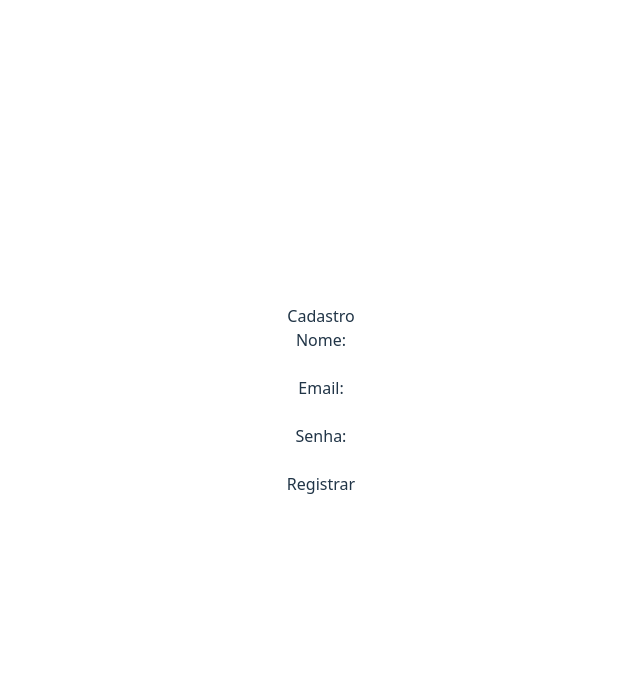
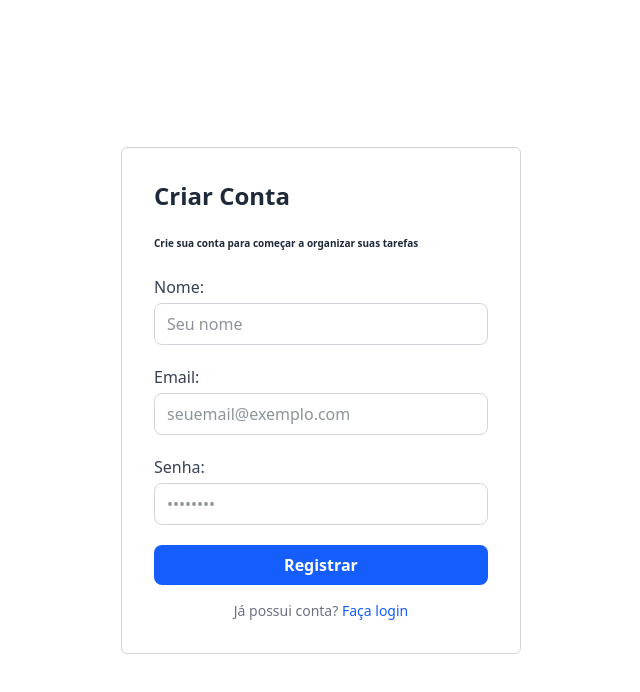
Before and after one commit to KauanSouzaD/projeto_vite, a React (Vite) app: page /register in a window 1280 px wide. Shown: the top 692 px of the page, without its empty margins (319-959 px from the left). Built offline with nearby package versions, Linux system fonts and the light colour scheme.

Commit message:
Descrição do que você fez

```diff
--- a/src/pages/Auth/Register.tsx
+++ b/src/pages/Auth/Register.tsx
@@ -14,39 +14,99 @@ export default function Register() {
 
   async function handleSubmit(e: React.FormEvent) {
     e.preventDefault()
+
+    if (!name.trim() || !email.trim() || !password.trim()) {
+      alert('Preencha todos os campos.')
+      return
+    }
+
     try {
       await a.register(name, email, password)
       navigate('/')
     } catch (err: any) {
-            // show error briefly (could be improved)
       alert(err?.message || 'Erro ao registrar')
     }
   }
 
   return (
+    <div className="min-h-[80vh] flex items-center justify-center bg-transparent">
+      <div className="bg-white md:w-[400px] flex-none w-[200px]
+      h-full flex flex-col justify-center p-8 text-white rounded-md border border-gray-300">
+        <h2 className="text-2xl font-semibold text-left text-gray-800 mb-6">
+          Criar Conta
+         </h2>
+
+         <p className='text-[10px] font-semibold text-left text-gray-800 mb-6'>
+          Crie sua conta para começar a organizar suas tarefas
+         </p>
+
+        <form onSubmit={handleSubmit} className="space-y-5">
+          {/* Campo Nome */}
           <div>
-            <h2>Cadastro</h2>
-            <form onSubmit={handleSubmit}>
+            <label className="block text-gray-700 text-left font-medium mb-1">
+              Nome:
+            </label>
+            <input
+              type="text"
+              value={name}
+              onChange={(e) => setName(e.target.value)}
+              className="w-full border border-gray-300 rounded-lg px-3 py-2
+                         bg-white text-gray-800
+                         focus:ring-2 focus:ring-blue-500 focus:outline-none"
+              placeholder="Seu nome"
+            />
+          </div>
+
+          {/* Campo Email */}
           <div>
-                    <label>
-                        Nome:<br />
-                        <input value={name} onChange={(e) => setName(e.target.value)} />
+            <label className="block text-gray-700 text-left font-medium mb-1">
+              Email:
             </label>
+            <input
+              type="email"
+              value={email}
+              onChange={(e) => setEmail(e.target.value)}
+              className="w-full border border-gray-300 rounded-lg px-3 py-2
+                         bg-white text-gray-800
+                         focus:ring-2 focus:ring-blue-500 focus:outline-none"
+              placeholder="seuemail@exemplo.com"
+            />
           </div>
+
+          {/* Campo Senha */}
           <div>
-                    <label>
-                        Email:<br />
-                        <input value={email} onChange={(e) => setEmail(e.target.value)} />
+            <label className="block text-gray-700 text-left font-medium mb-1">
+              Senha:
             </label>
+            <input
+              type="password"
+              value={password}
+              onChange={(e) => setPassword(e.target.value)}
+              className="w-full border border-gray-300 rounded-lg px-3 py-2
+                         bg-white text-gray-800
+                         focus:ring-2 focus:ring-blue-500 focus:outline-none"
+              placeholder="••••••••"
+            />
           </div>
-                <div>
-                    <label>
-                        Senha:<br />
-                        <input type="password" value={password} onChange={(e) => setPassword(e.target.value)} />
-                    </label>
+
+          {/* Botão */}
+          <button
+            type="submit"
+            className="w-full bg-blue-600 hover:bg-blue-700
+                       text-white font-semibold py-2 rounded-lg
+                       transition-all duration-200"
+          >
+            Registrar
+          </button>
+        </form>
+
+        <p className="text-center text-gray-500 text-sm mt-4">
+          Já possui conta?{' '}
+          <a href="/" className="text-blue-600 hover:underline">
+            Faça login
+          </a>
+        </p>
       </div>
-                <button type="submit">Registrar</button>
-            </form>
     </div>
   )
 }
```
Also changed, not shown: package.json (+4 -4 lines). Lines whose indentation alone changed are shown as unchanged.
